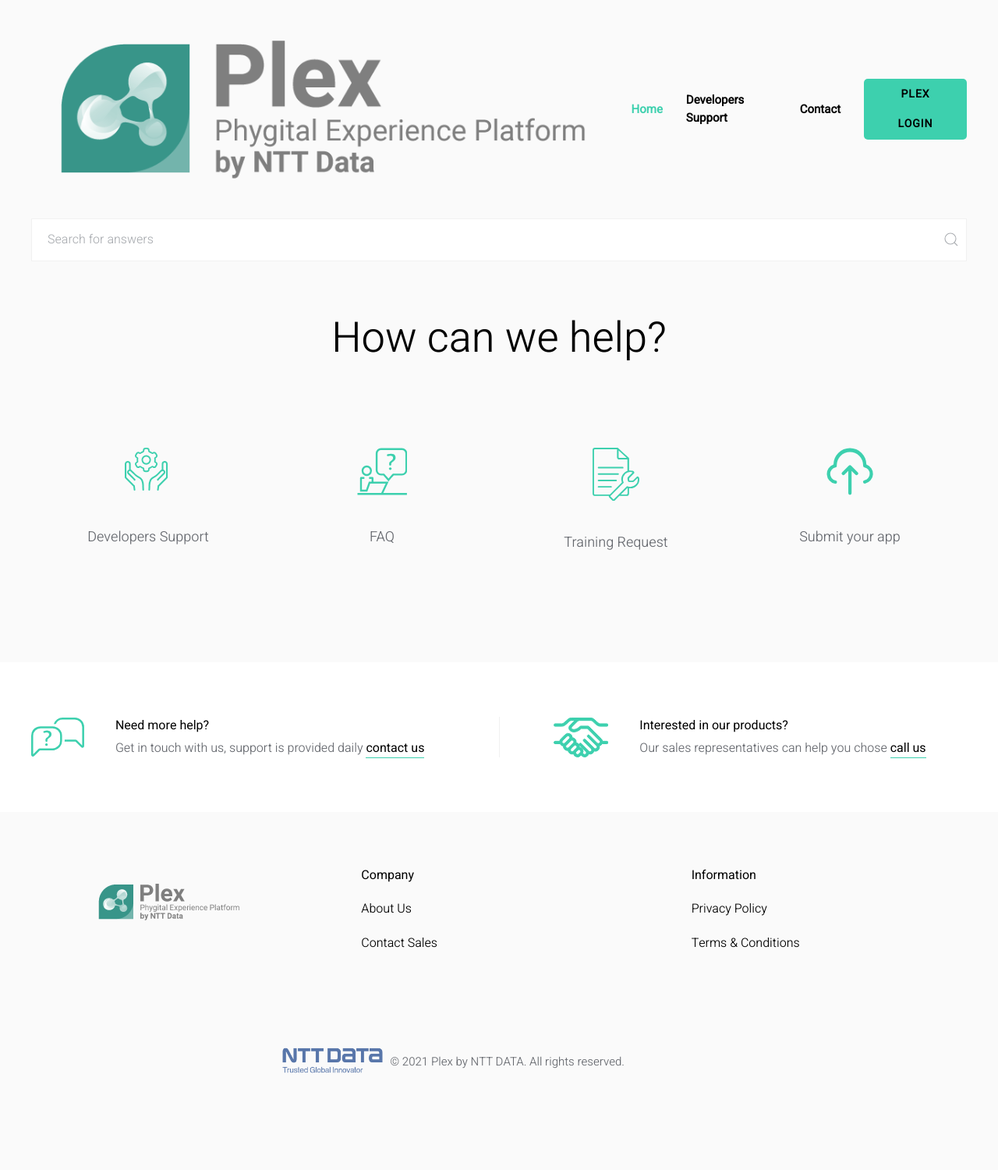
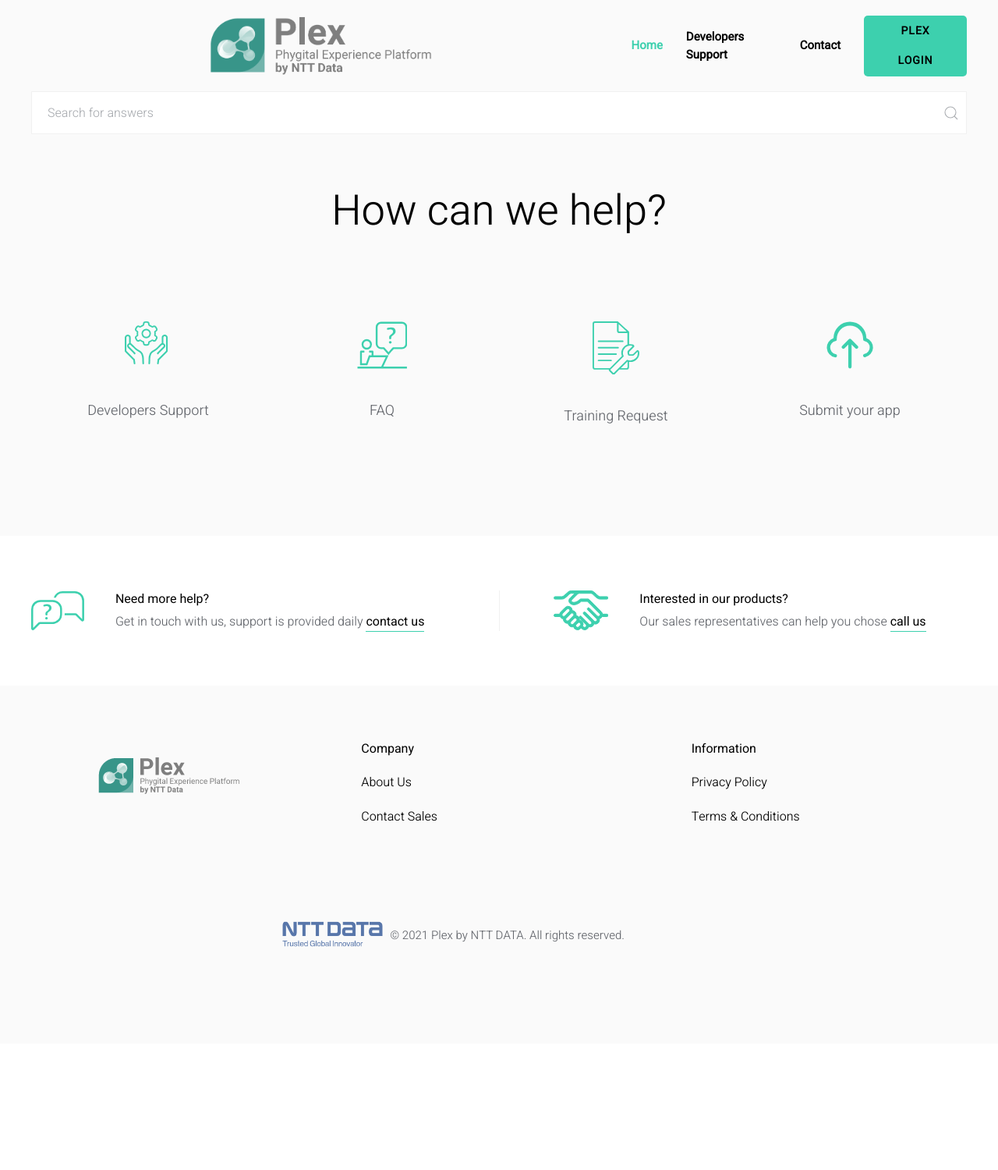
Before and after one commit to plexplatform/plexplatform.github.io, a Jekyll site: the page built from index.md, in a window 1280 px wide. Shown: the whole page at 78% size. Built offline with Jekyll 4.4.1, drawn with Linux system fonts in a browser that asks for light colours; after the commit the page ends 1338 px from its top, so only the background shows below that.

Commit message:
header logo size;

```diff
--- a/_includes/navbar.html
+++ b/_includes/navbar.html
@@ -2,7 +2,7 @@
     <div class="uk-container">
         <div data-uk-navbar>
             <div class="uk-navbar-left">
-                <a class="uk-navbar-item uk-logo" href="{{ "/" | relative_url }}">{% if site.logo %}<img src="{{ site.uploads | absolute_url }}{{ site.logo }}" alt="{{ site.title | escape }}">{% else %}{{ site.title | escape }}{% endif %}</a>
+                <a class="uk-navbar-item uk-logo" href="{{ "/" | relative_url }}">{% if site.logo %}<img style="width: 42%;" src="{{ site.uploads | absolute_url }}{{ site.logo }}" alt="{{ site.title | escape }}">{% else %}{{ site.title | escape }}{% endif %}</a>
 
                 <ul class="uk-navbar-nav uk-visible@m">
                     {% for link in site.data.navigation_header.left %}
```
